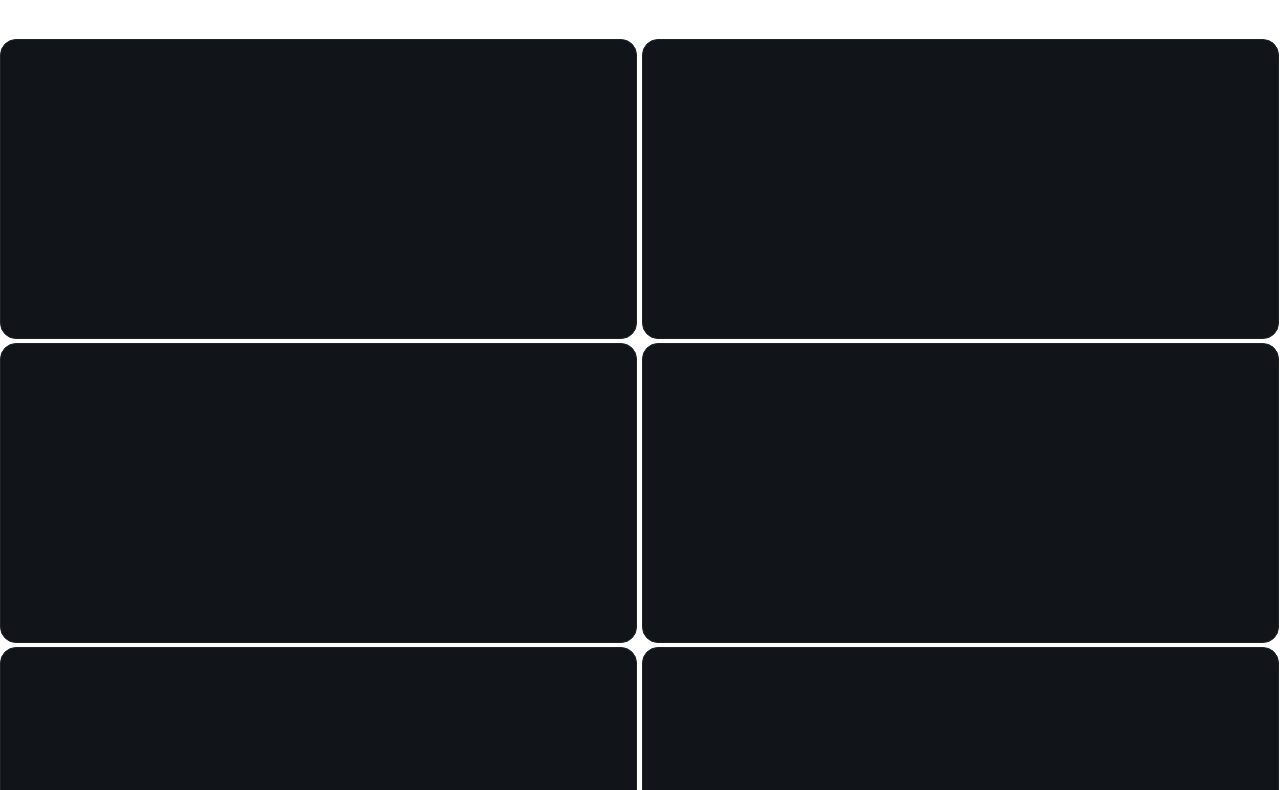
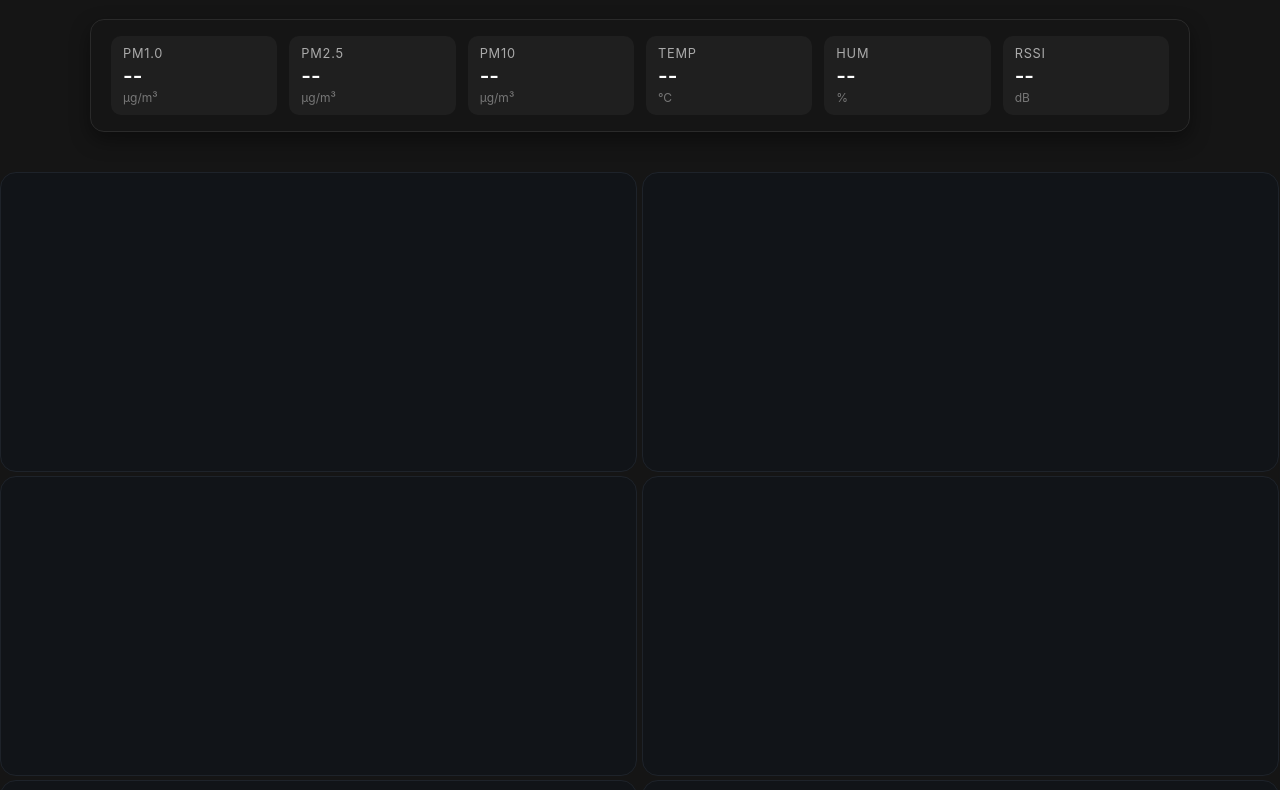
Before and after one commit to jseguier/jy2h, a plain HTML site: page suivi.html in a window 1280 px wide. Shown: the part 60-850 px from the top of the page. Drawn offline with nearby package versions, Linux system fonts and the light colour scheme; no server answers.

Commit message:
add suivi

```diff
--- /dev/null
+++ b/public/css/suivi.css
@@ -0,0 +1,45 @@
+body {
+    background-color: #151515;
+}
+
+.item-container {
+    display: flex;
+    flex-wrap: wrap;
+    gap: 12px;
+    padding: 16px 20px;
+    margin: 20px auto;
+    max-width: 1100px;
+    background: #151515;
+    border-radius: 14px;
+    border: 1px solid #2a2a2a;
+    box-shadow: 0 8px 20px rgba(0, 0, 0, 0.4);
+}
+
+.items {
+    flex: 1 1 140px;
+    min-width: 120px;
+    background: #1f1f1f;
+    border-radius: 10px;
+    padding: 10px 12px;
+    display: flex;
+    flex-direction: column;
+    gap: 2px;
+}
+
+.items .label {
+    font-size: 0.8rem;
+    color: #aaa;
+    text-transform: uppercase;
+    letter-spacing: 0.06em;
+}
+
+.items .value {
+    color :rgb(255, 255, 255);
+    font-size: 1.3rem;
+    font-weight: 600;
+}
+
+.items .unit {
+    font-size: 0.75rem;
+    color: #777;
+}
--- a/public/js/mesures.js
+++ b/public/js/mesures.js
@@ -1,5 +1,6 @@
 function colorPM(element, value, type) {
-    // couleur neutre au début
+    if (!element) return;
+
     if (value === null || value === "--" || isNaN(value)) {
         element.style.color = "white";
         return;
@@ -24,33 +25,61 @@ async function mesures() {
     const pm1Span  = document.getElementById("pm1.0-value");
     const pm25Span = document.getElementById("pm2.5-value");
     const pm10Span = document.getElementById("pm10-value");
+    const tempSpan = document.getElementById("temp-value");
+    const humSpan  = document.getElementById("hum-value");
+    const rssiSpan = document.getElementById("rssi-value");
+
+    // si la page n'a pas de bandeau, on ne fait rien
+    if (!pm1Span && !pm25Span && !pm10Span) return;
 
     try {
         const res = await fetch("https://jy2h-api.onrender.com/api/mesures");
         const data = await res.json();
 
-        data.sort((a, b) => new Date(b._time) - new Date(a._time));
+        console.log("Données reçues:", data);
 
-        const getLast = field => {
-            const row = data.find(d => d._field === field);
-            return row ? Number(row._value) : "--";
-        };
+        if (!Array.isArray(data) || data.length === 0) {
+            console.warn("Pas de données reçues");
+            return;
+        }
 
-        const pm1  = getLast("pm1.0");
-        const pm25 = getLast("pm2.5");
-        const pm10 = getLast("pm10");
+        // On suppose format Influx : _time, _field, _value
+        const sorted = [...data].sort(
+            (a, b) => new Date(b._time) - new Date(a._time)
+        );
 
-        pm1Span.textContent  = (pm1 !== "--")  ? pm1.toFixed(1)  : "--";
-        pm25Span.textContent = (pm25 !== "--") ? pm25.toFixed(1) : "--";
-        pm10Span.textContent = (pm10 !== "--") ? pm10.toFixed(1) : "--";
+        const latestByField = {};
 
-        colorPM(pm1Span, pm1, "pm1.0");
+        for (const row of sorted) {
+            const f = row._field;
+            if (!(f in latestByField)) {
+                const v = Number(row._value);
+                latestByField[f] = Number.isNaN(v) ? "--" : v;
+            }
+        }
+
+        console.log("Dernières valeurs par champ :", latestByField);
+
+        const pm1  = latestByField["pm1.0"] ?? "--";
+        const pm25 = latestByField["pm2.5"] ?? "--";
+        const pm10 = latestByField["pm10"]  ?? "--";
+        const temp = latestByField["temp"]  ?? "--";
+        const hum  = latestByField["hum"]   ?? "--";
+        const rssi = latestByField["rssi"]  ?? "--";
+
+        if (pm1Span)  pm1Span.textContent  = (pm1  !== "--" && !isNaN(pm1))  ? pm1.toFixed(1)  : "--";
+        if (pm25Span) pm25Span.textContent = (pm25 !== "--" && !isNaN(pm25)) ? pm25.toFixed(1) : "--";
+        if (pm10Span) pm10Span.textContent = (pm10 !== "--" && !isNaN(pm10)) ? pm10.toFixed(1) : "--";
+        if (tempSpan) tempSpan.textContent = (temp !== "--" && !isNaN(temp)) ? temp.toFixed(1) : "--";
+        if (humSpan)  humSpan.textContent  = (hum  !== "--" && !isNaN(hum))  ? hum.toFixed(1)  : "--";
+        if (rssiSpan) rssiSpan.textContent = (rssi !== "--" && !isNaN(rssi)) ? Math.round(rssi) : "--";
+
+        colorPM(pm1Span,  pm1,  "pm1.0");
         colorPM(pm25Span, pm25, "pm2.5");
         colorPM(pm10Span, pm10, "pm10");
 
     } catch (err) {
-        console.error(err);
-        pm1Span.textContent = pm25Span.textContent = pm10Span.textContent = "ERR";
+        console.error("Erreur dans mesures():", err);
     }
 }
 
--- a/suivi.html
+++ b/suivi.html
@@ -27,6 +27,7 @@
     <link rel="stylesheet" href="public/css/container.css">
     <link rel="stylesheet" href="public/css/footer.css">
     <link rel="stylesheet" href="public/css/charts.css">
+    <link rel="stylesheet" href="public/css/suivi.css">
 
     <script src="https://cdn.jsdelivr.net/npm/chart.js"></script>
     <script src="public/js/charts.js"></script>
@@ -38,7 +39,6 @@
     <!-- HEADER -->
     <header class="header">
     <img class ="header-icon" src="public/img/jy2h_icon.png">
-    <div class="header-logo">JY2H</div>
 
 
 
@@ -49,6 +49,40 @@
         <a href="informations.html">Informations</a>
     </nav>
     </header>
+
+    <!-- BANDEAU -->
+    <div class="item-container">
+        <div class ="items">
+            <span class="label">PM1.0</span>
+            <span id="pm1.0-value" class="value">--</span>
+            <span class="unit"> µg/m³</span>
+        </div>
+        <div class ="items">
+            <span class="label">PM2.5</span>
+            <span id="pm2.5-value" class="value">--</span>
+            <span class="unit"> µg/m³</span>
+        </div>
+        <div class ="items">
+            <span class="label">PM10</span>
+            <span id="pm10-value" class="value">--</span>
+            <span class="unit"> µg/m³</span>
+        </div>
+        <div class ="items">
+            <span class="label">TEMP</span>
+            <span id="temp-value" class="value">--</span>
+            <span class="unit"> °C</span>
+        </div>
+        <div class ="items">
+            <span class="label">HUM</span>
+            <span id="hum-value" class="value">--</span>
+            <span class="unit"> %</span>
+        </div>
+        <div class ="items">
+            <span class="label">RSSI</span>
+            <span id="rssi-value" class="value">--</span>
+            <span class="unit"> dB</span>
+        </div>
+    </div>
 
     <!-- CHARTS CONTAINER -->
     <div class="charts-container">
@@ -62,6 +96,9 @@
 
 
     </div>
+
+    <!--- API MAISON JY2H -->
+    <script src="public/js/mesures.js"></script>
 
 
     <!-- FOOTER -->
```
Also changed, not shown: contact.html (+0 -1 lines), index.html (+3 -3 lines).
